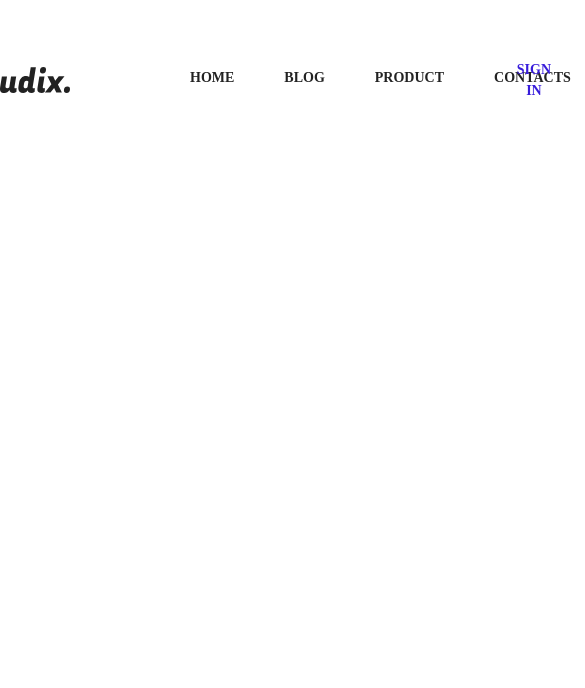
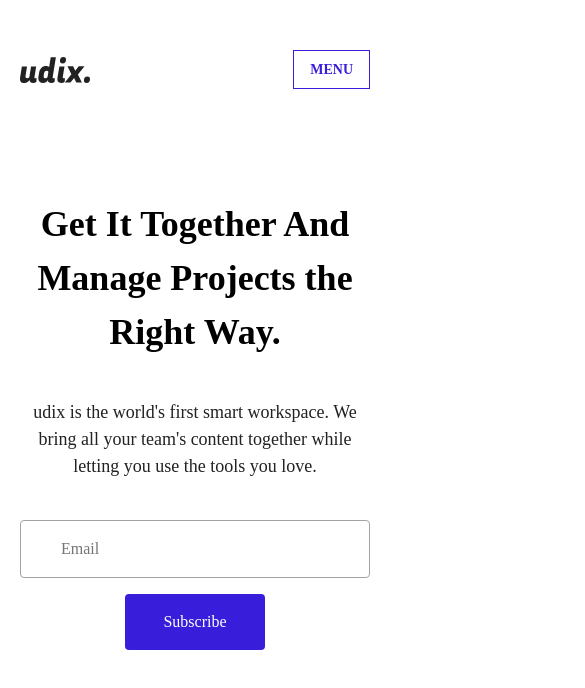
Before and after one commit to shawalali07/react-udix, a React (Create React App) app: page / in a window 390 px wide. Shown: the top 688 px of the page, 585 px wide, since content can reach past the window. Built offline with nearby package versions, Linux system fonts and the light colour scheme; the HTML template or start-up script is replaced by a standard one.

Commit message:
hero section added

```diff
--- a/src/App.jsx
+++ b/src/App.jsx
@@ -1,9 +1,11 @@
 import Navbar from './components/Navbar';
+import Section1 from './components/Section1';
 
 function App() {
   return (
     <div>
       <Navbar />
+      <Section1 />
     </div>
   );
 }
--- a/src/components/Navbar.jsx
+++ b/src/components/Navbar.jsx
@@ -5,7 +5,9 @@ const Navbar = () => {
     <div className='primary-header'>
       <div className='container'>
         <div className='top-left'>
-          <img src={logo} alt='' />
+          <a href='#'>
+            <img src={logo} alt='' />
+          </a>
           <ul className='top-ul text-secondary fw-medium uppercase'>
             <li className='top-li'>
               <a className='link' href='#'>
--- /dev/null
+++ b/src/components/Section1.jsx
@@ -0,0 +1,29 @@
+const Section1 = () => {
+  return (
+    <div className='section1'>
+      <div className='section1-container'>
+        <div className='section1-header'>
+          <h1 className='fs-primary-heading text-black fw-bold'>
+            Get It Together And Manage Projects the Right Way.
+          </h1>
+          <p className='text-secondary fs-600 ff-secondary section1-text'>
+            udix is the world's first smart workspace. We bring all your team's
+            content together while letting you use the tools you love.
+          </p>
+        </div>
+        <div className='section1-footer'>
+          <input
+            className='section1-input ff-secondary fs-500'
+            type='email'
+            placeholder='Email'
+          />
+          <button className='subscribe-btn fs-500 text-white bg-primary fw-semi-bold'>
+            Subscribe
+          </button>
+        </div>
+      </div>
+    </div>
+  );
+};
+
+export default Section1;
--- a/src/index.css
+++ b/src/index.css
@@ -78,9 +78,14 @@ svg {
 .text-secondary {
   color: #222222;
 }
-
+.text-black {
+  color: #000000;
+}
+.text-white {
+  color: #ffffff;
+}
 .bg-primary {
-  color: #381ddb;
+  background-color: #381ddb;
 }
 
 .fs-primary-heading {
@@ -124,9 +129,6 @@ svg {
   text-transform: uppercase;
 }
 
-.button {
-}
-
 /* general styling */
 
 body {
@@ -157,6 +159,7 @@ body {
 .top-left {
   display: flex;
   gap: 120px;
+  align-items: center;
 }
 
 .top-ul {
@@ -186,10 +189,52 @@ body {
   display: none;
 }
 
-@media (max-width: 375px) {
+.section1 {
+  padding-top: 108px;
+}
+
+.section1-header {
+  display: flex;
+  gap: 40px;
+  flex-direction: column;
+  text-align: center;
+}
+
+.section1-container {
+  max-width: 832px;
+  margin: auto;
+}
+
+.section1-text {
+  max-width: 580px;
+  margin: auto;
+}
+
+.section1-footer {
+  padding-top: 56px;
+  max-width: 524px;
+  margin: auto;
+  display: flex;
+  gap: 24px;
+}
+
+.section1-input {
+  padding: 16px 40px;
+  width: 350px;
+  border: 1px solid #a3a3a3;
+  border-radius: 4px;
+}
+
+.subscribe-btn {
+  padding: 16px 38px;
+  border: none;
+  border-radius: 4px;
+}
+
+@media (min-width: 320px) and (max-width: 460px) {
   .container {
     max-width: 375px;
-    margin: 29px 20px;
+    margin: 0px 20px;
   }
   .top-ul {
     display: none;
@@ -200,4 +245,20 @@ body {
   .top-right-mobile {
     display: block;
   }
+  .section1-container {
+    max-width: 375px;
+    margin: 0px 20px;
+  }
+  .fs-primary-heading {
+    font-size: 36px;
+  }
+  .section1-footer {
+    padding-top: 40px;
+    max-width: 335px;
+    margin: 0px 20px;
+    display: flex;
+    gap: 16px;
+    flex-direction: column;
+    align-items: center;
+  }
 }
```
